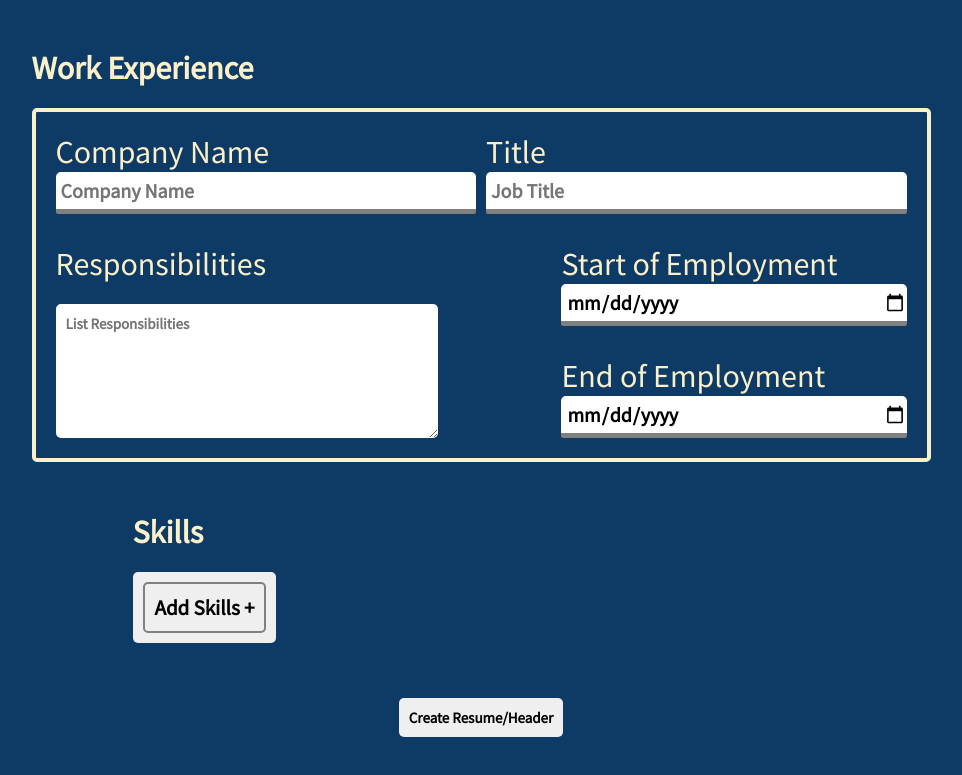
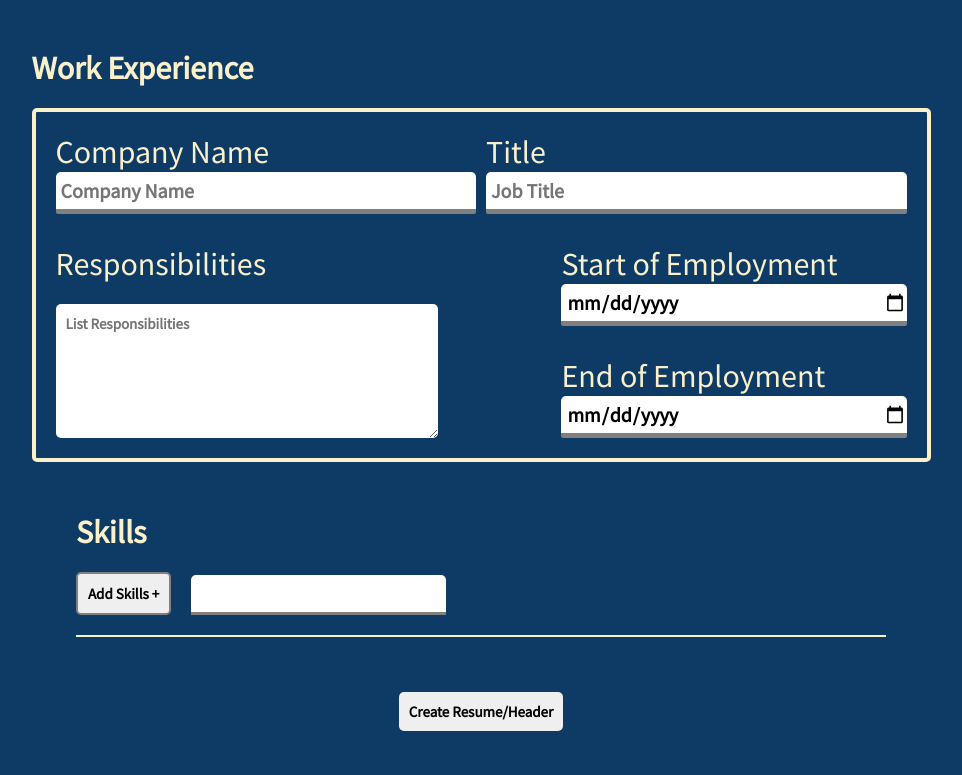
Before and after one commit to nhleto/resume-maker-final, a React (Create React App) app in the folder resume-frontend/: page / in a window 1280 px wide. Shown: the part 770-1545 px from the top of the page, without its empty margins (159-1121 px from the left). Built offline with nearby package versions, Linux system fonts and the light colour scheme.

Commit message:
skill tag component and skill submit complete

```diff
--- a/resume-frontend/package.json
+++ b/resume-frontend/package.json
@@ -9,6 +9,8 @@
     "react": "^17.0.1",
     "react-dom": "^17.0.1",
     "react-scripts": "4.0.2",
+    "react-uuid": "^1.0.2",
+    "uniqid": "^5.2.0",
     "web-vitals": "^1.0.1"
   },
   "scripts": {
--- a/resume-frontend/src/App.css
+++ b/resume-frontend/src/App.css
@@ -51,7 +51,11 @@ h4
 
 h5
     {
-    font-size: 1.4em;
+    font-size: 1.2em;
+}
+
+h6{
+  font-size: 1em;
 }
 
 p
@@ -202,7 +206,41 @@ button:hover{
 .skills{
   border: 2px solid gray;
   color: black;
-  display: inline-block;
   padding: 10px;
   border-radius: 5px;
 }
+
+.skill-list{
+  border: none;
+  padding-left:0;
+  margin-top: 0;
+  display: flex;
+  border-bottom: 2px solid #faf0ca;
+  border-radius: 0;
+  margin-bottom: 20px;
+  align-items: flex-end;
+
+}
+
+.tag{
+  padding: 10px;
+  background-color: rgb(68, 68, 68);
+  border-radius: 10px;
+  margin: 10px;
+  display: flex;
+  align-items: center;
+  border: 1px solid #faf0ca;
+  min-width: 3em;
+}
+
+.tag-list{
+  display: flex;
+  flex-wrap: wrap;
+  justify-content: center;
+  max-width: 600px;
+}
+
+.tag-container{
+  display: flex;
+  justify-content: center;
+}
--- a/resume-frontend/src/App.jsx
+++ b/resume-frontend/src/App.jsx
@@ -20,17 +20,17 @@ class App extends React.Component{
       skills: []
     }
     this.formSubmit = this.formSubmit.bind(this)
-    this.getData = this.getData.bind(this)
+    // this.getData = this.getData.bind(this)
     this.assignValues = this.assignValues.bind(this)
   }
 
-  getData(data){
-    let _header = this.state.header
-    _header.unshift(data)
-    this.setState({
-      header: _header
-    })
-  }
+  // getData(data){
+  //   let _header = this.state.header
+  //   _header.unshift(data)
+  //   this.setState({
+  //     header: _header
+  //   })
+  // }
 
   formSubmit(e){
     e.preventDefault()
@@ -69,13 +69,14 @@ class App extends React.Component{
         <header className="App-header">
           <Nav/>
         </header>
-        <form onSubmit={this.formSubmit}>
-          <Header getData={this.getData}/>
+        <form>
+          <Header />
           <Education />
           <WorkExperience />
           <Skills />
           <div className="center">
             <button className='button'
+            onClick={this.formSubmit}
             type='submit'
             style={{color:'black', marginTop:'10px'}}>
             Create Resume/Header</button>
--- /dev/null
+++ b/resume-frontend/src/components/SkillTag.jsx
@@ -0,0 +1,19 @@
+import React from "react";
+import uuid from 'react-uuid'
+
+export class SkillTag extends React.Component{
+  constructor(props){
+    super(props)
+    this.state = {
+      name: Object.values(props)
+    }
+  }
+
+  render(){
+    return(
+      <div key={uuid()} className="tag-list">
+        <span key={uuid()} className="tag">{this.state.name}</span>
+      </div>
+    )
+  }
+}
--- a/resume-frontend/src/components/Skills.jsx
+++ b/resume-frontend/src/components/Skills.jsx
@@ -1,22 +1,48 @@
 import React from "react";
+import { SkillTag } from "./SkillTag";
+import uuid from 'react-uuid'
 
 export class Skills extends React.Component{
 
   constructor(props){
     super(props)
+
+    this.state = {
+      name: [],
+    }
+    this.addSkill = this.addSkill.bind(this)
+  }
+
+  addSkill(e){
+    e.stopPropagation()
+    e.preventDefault()
+    let skillVal = document.querySelector('#skill_name')
+    let newName = [...this.state.name, skillVal.value]
+    this.setState({
+      name: newName
+    })
+    skillVal.value = ''
   }
 
   render(){
-
+    console.log(this.state)
     return(
       <div className="section">
         <div className="sub-section">
           <h2 className="title">Skills</h2>
-          <div className="info"
-          style={{border:'none', paddingLeft:'0', marginTop:'0'}}>
-            <button>
-              <h5 className='skills'>Add Skills +</h5>
+          <div className="info skill-list">
+            <button className='skills' onClick={this.addSkill}>
+              Add Skills +
             </button>
+            <input id='skill_name' type="text" style={{marginLeft:'20px'}} />
+            <span className="mui-Bottom"></span>
+          </div>
+          <div className="tag-container">
+            <div className="tag-list">
+              {this.state.name.map(skill=> (
+                <SkillTag key={uuid()} skill={skill}/>
+              ))}
+            </div>
           </div>
         </div>
       </div>
```
Also changed, not shown: 1 other file (tests, documents, lock files or other folders).
